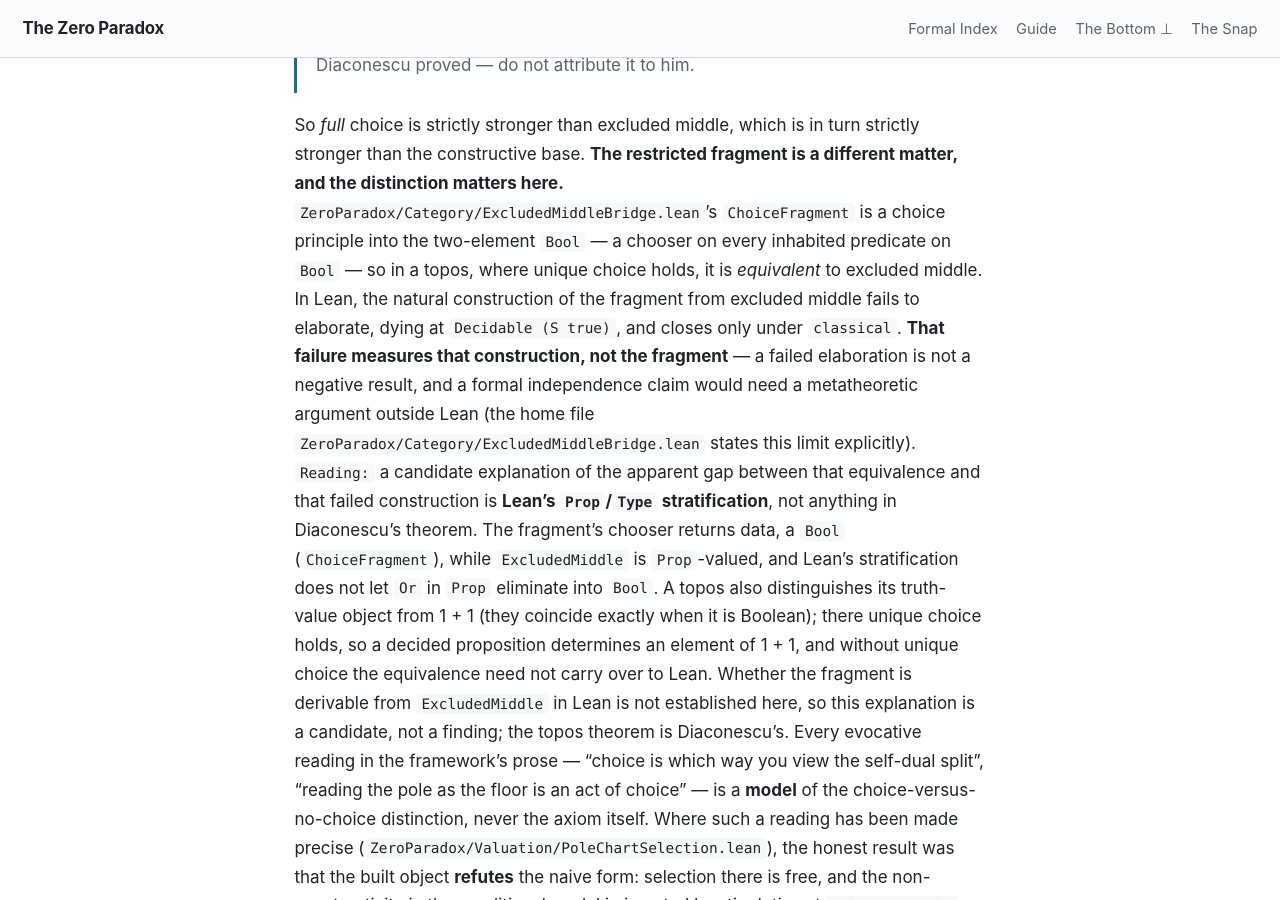
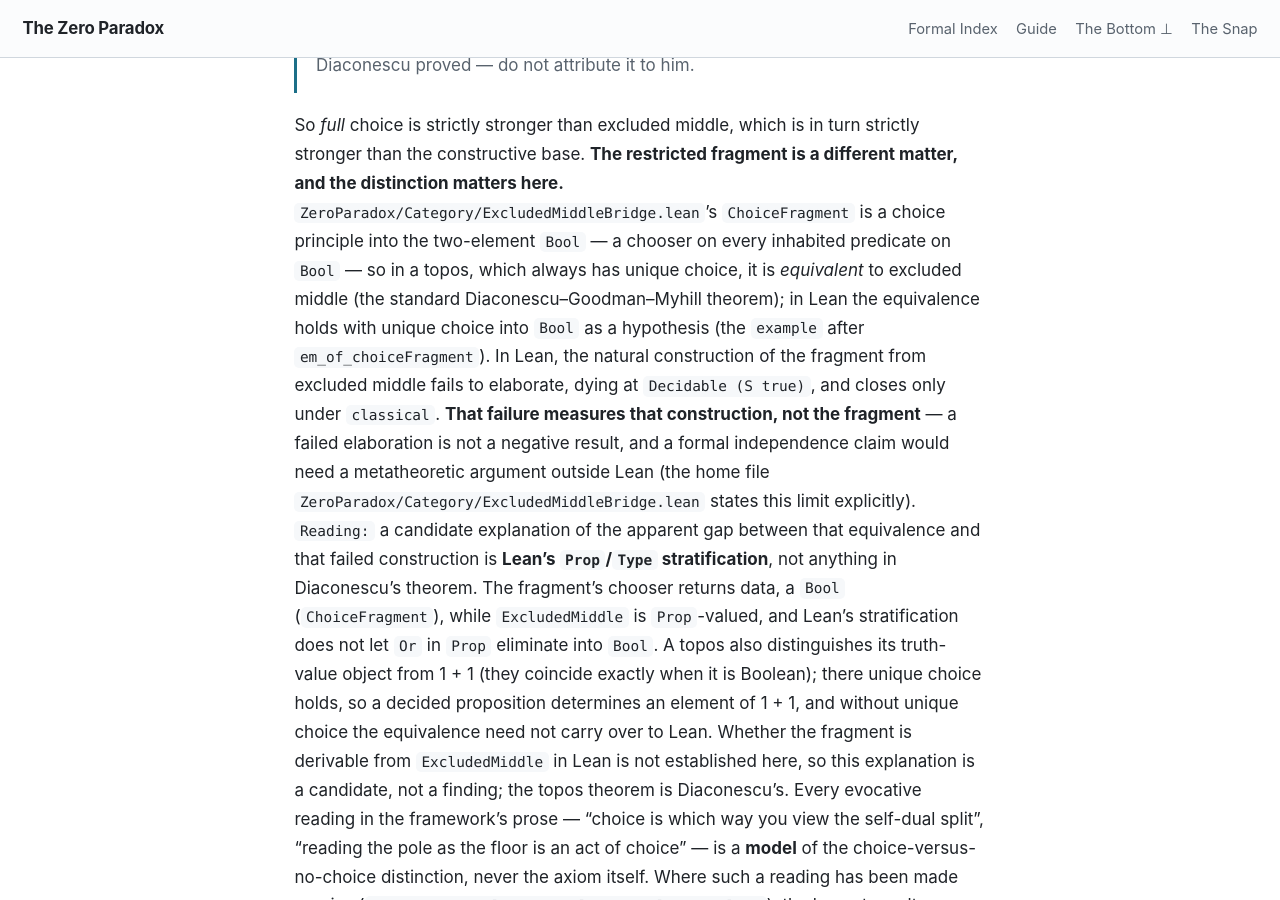
Before and after one commit to timbrigham/ZeroParadox, a Jekyll site: the page built from ZeroParadox/Category/ChoiceCannotBe.md, in a window 1280 px wide and 900 px high, scrolled down 1282 px. Built offline with Jekyll 4.4.1, drawn with Linux system fonts in a browser that asks for light colours; our own code applies the rules of GitHub Pages for plain Markdown files.

Commit message:
Choice/EM credits: GM "at most two", topos claim before the Lean example, fibre bound as inference
Co-Authored-By: Claude Opus 5.5 (1M context) <noreply@anthropic.com>
Claude-Session: https://claude.ai/code/session_01DYrKY8CR8AeESMvjGVQtzA

```diff
--- a/ZeroParadox/Category/ChoiceCannotBe.md
+++ b/ZeroParadox/Category/ChoiceCannotBe.md
@@ -38,7 +38,9 @@ framework's standing temptation. The literature that separates them:
 So *full* choice is strictly stronger than excluded middle, which is in turn strictly stronger than the
 constructive base. **The restricted fragment is a different matter, and the distinction matters here.**
 `ZeroParadox/Category/ExcludedMiddleBridge.lean`'s `ChoiceFragment` is a choice principle into the two-element `Bool` — a
-chooser on every inhabited predicate on `Bool` — so in a topos, where unique choice holds, it is *equivalent* to excluded middle. In Lean, the natural construction of the
+chooser on every inhabited predicate on `Bool` — so in a topos, which always has unique choice, it is *equivalent* to excluded middle (the standard
+Diaconescu–Goodman–Myhill theorem); in Lean the equivalence holds with unique choice into `Bool` as a
+hypothesis (the `example` after `em_of_choiceFragment`). In Lean, the natural construction of the
 fragment from excluded middle fails to elaborate, dying at `Decidable (S true)`, and closes only under
 `classical`. **That failure measures that construction, not the fragment** — a failed elaboration is not
 a negative result, and a formal independence claim would
```
Also changed, not shown: 2 other files.
